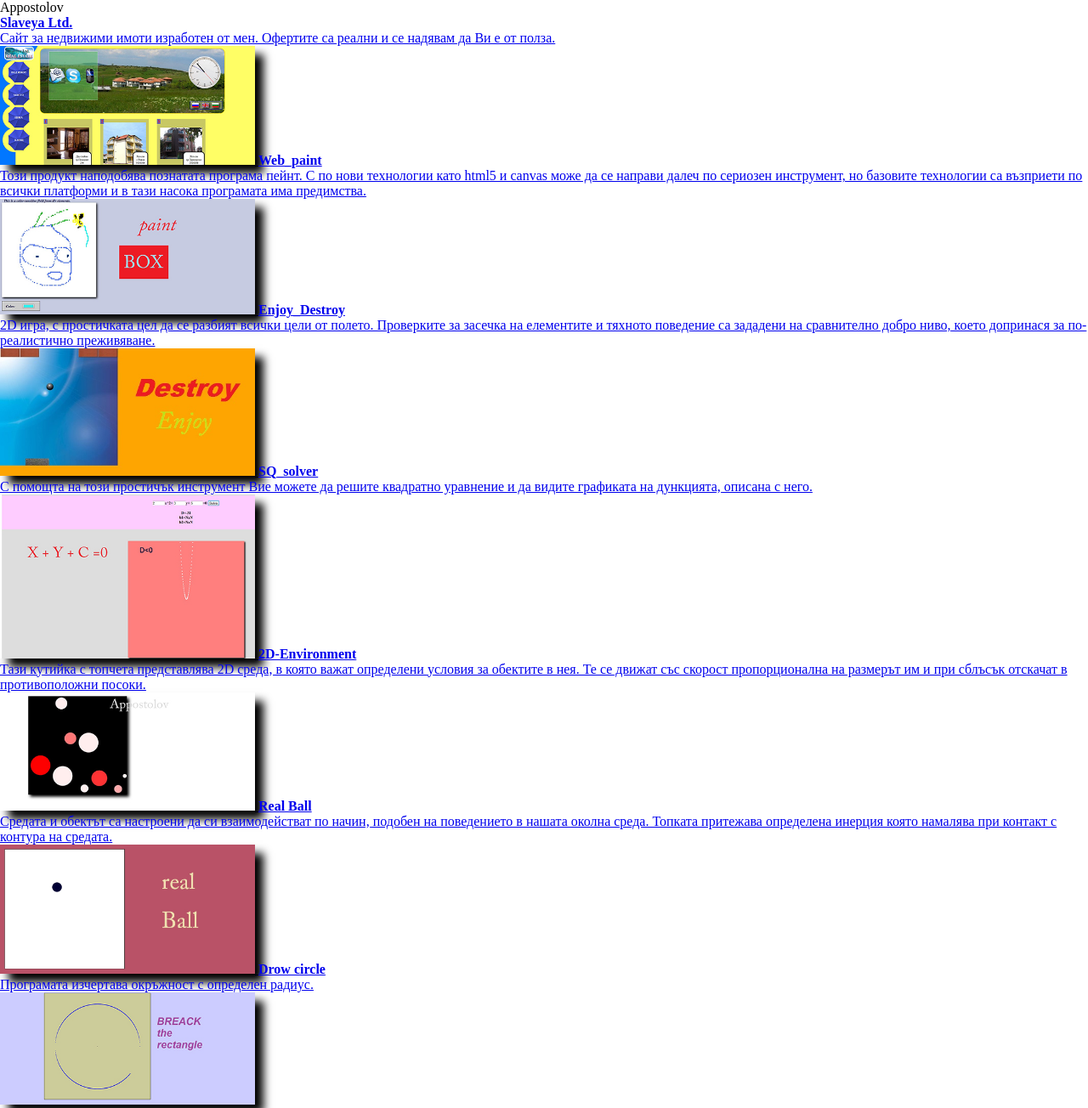
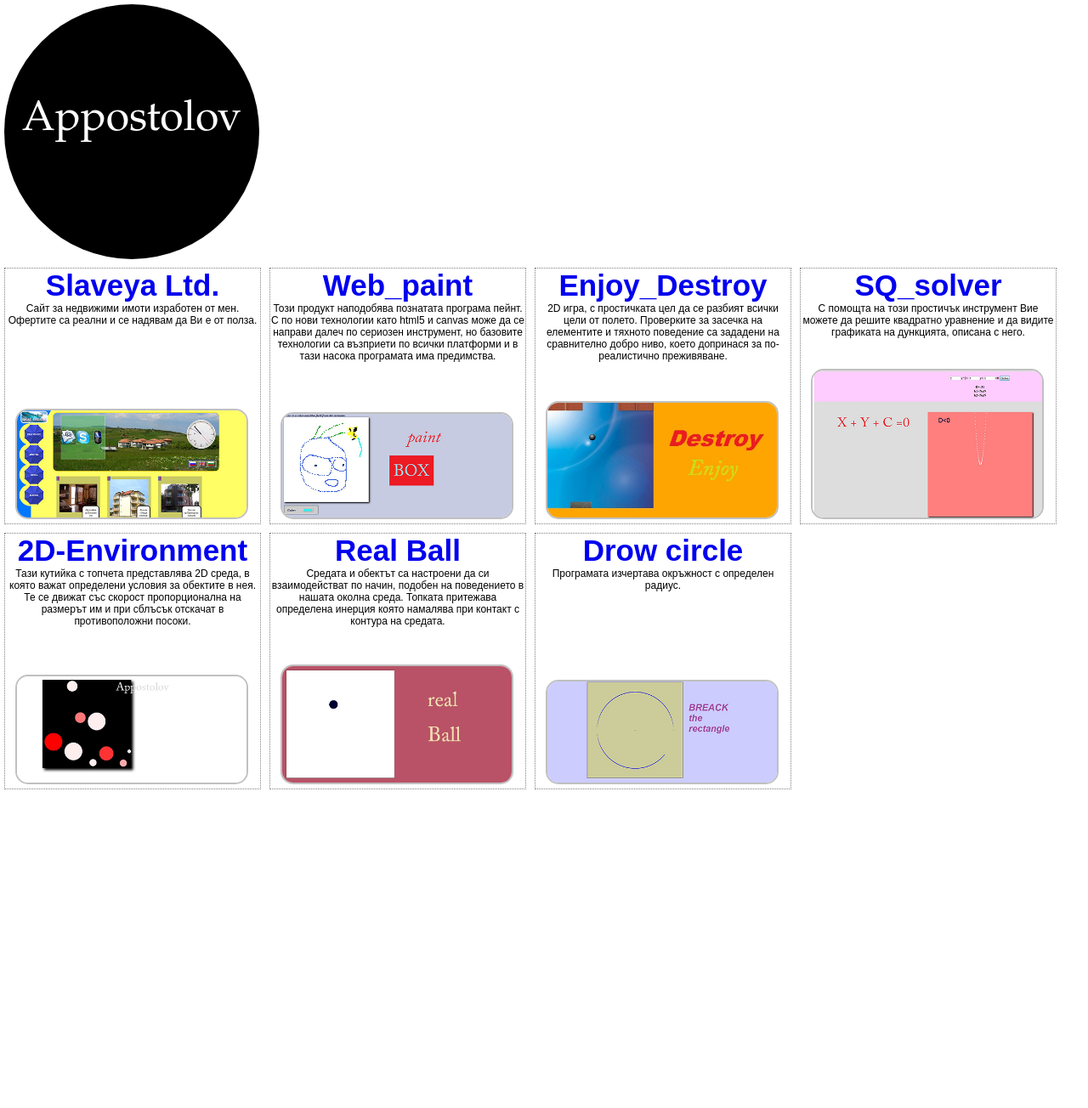
Before and after one commit to appostolov/appostolov, a PHP site: page / in a window 1280 px wide. Shown: the whole page at 85% size. After the commit the page ends 929 px from the top, so only its background shows below. Run offline with PHP 8.4, Linux system fonts and the light colour scheme.

Commit message:
Update stylesheet.css

```diff
--- a/stylesheets/stylesheet.css
+++ b/stylesheets/stylesheet.css
@@ -1,68 +1,66 @@
 *{
 	margin:0;
 	padding:0;
+	position:relative;
+	float:left;
+	display:block;
 }
 
-#menu{
-	position:relative;
-	width:100%;
-	height:400px;
-	background:silver;
-	margin-bottom:50px;
-	font-family:"Times New Roman",Georgia,Serif;
+title{
+	display:none;
 }
 
-#menu p{
-	position:absolute;
-	top:150px;
-	left:100px;
-	color:#552200;
-	font-size:100px;
-	font-style:oblique;
-	text-shadow:10px 10px 11px white;
+#title{
+	width:100%;
+	height:auto;
 }
 
-#menu b{
-	position:absolute;
+#title_t{
 	width:300px;
-	right:400px;
-	font-size:30px;
-	text-align:left;
-	color:gold;
-	font-family:"Courier New", Courier, monospace;
-}
-
-#menu span{
-	position:absolute;
-	right:400px;
-	bottom:50px;
-	font-size:30px;
+	height:300px;
+	border-radius:300px;
+	background-color:rgba(0,0,0,1);
+	color:rgba(255,255,255,1);
 	text-align:center;
-	color:#5522ff;
-	font-family:Verdana, Geneva, sans-serif;
-	font-style:italic;
-}
-
-#menu i{
-	position:absolute;
-	right:400px;
-	bottom:100px;
-	font-size:30px;
-	text-align:center;
-	color:white;
-	font-family:"Arial Black", Gadget, sans-serif;
-	font-style:normal;
+	margin:5px;
+	font-size:50px;
+	line-height:275px;
+	font-family:"Palatino Linotype";
 }
 
 .path{
-	position:relative;
 	width:300px;
-	height:auto;
+	height:300px;
+	border:1px dotted gray;
+	margin:5px;
+}
+
+.path:hover{
+	border:1px solid red;
+	background-color:rgba(0,200,255,0.3);
 }
 
 .path img{
-	position:relative;
-	width:300px;
+	position:absolute;
+	bottom:5px;
+	width:90%;
 	height:auto;
-	box-shadow:10px 10px 10px black;
+	border-radius:15px;
+	border:2px solid silver;
+	margin:0 4%;
 }
+
+.path b{
+	width:100%;
+	font-size:35px;
+	color:003355;
+	text-align:center;
+	font-family:Arial, Helvetica, sans-serif;
+}
+
+.path p{
+	font-size:12px;
+	color:black;
+	text-align:center;
+	font-family:Arial, Helvetica, sans-serif;
+}
```
